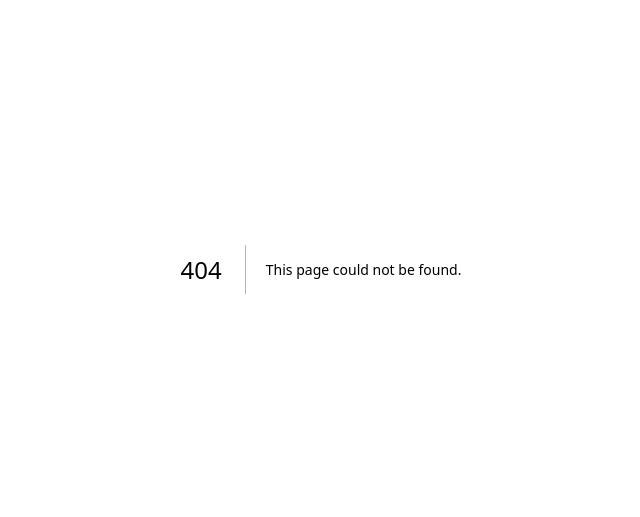
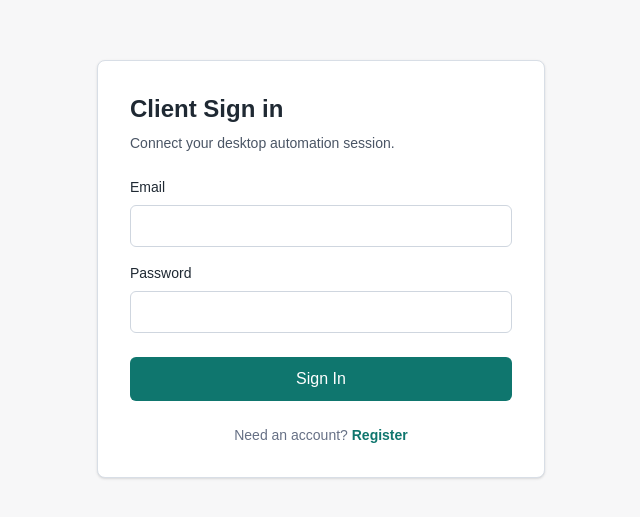
Before and after one commit to hudaibr/admin-panel, a Next.js app: page /client-login in a window 1280 px wide. Before the commit this address had no page. Shown: the part 131-648 px from the top of the page, without its empty margins (319-959 px from the left). Built offline with nearby package versions, Linux system fonts and the light colour scheme; no server answers.

Commit message:
create and refactor admin + client flow

```diff
--- /dev/null
+++ b/app/client-login/page.js
@@ -0,0 +1,111 @@
+'use client'
+
+import { useState, Suspense } from 'react'
+import { supabase } from '@/lib/supabaseClient'
+import { useRouter, useSearchParams } from 'next/navigation'
+import Link from 'next/link'
+
+function ClientLoginForm() {
+  const router = useRouter()
+  const searchParams = useSearchParams()
+  const redirectUri = searchParams.get('redirect')
+
+  const [email, setEmail] = useState('')
+  const [password, setPassword] = useState('')
+  const [error, setError] = useState('')
+  const [loading, setLoading] = useState(false)
+
+  const handleLogin = async (event) => {
+    event.preventDefault()
+    setError('')
+    setLoading(true)
+
+    const { data, error: loginError } = await supabase.auth.signInWithPassword({
+      email,
+      password
+    })
+
+    if (loginError) {
+      setError(loginError.message)
+      setLoading(false)
+      return
+    }
+
+    // Check if user is active (skipping the admin role check)
+    const { data: profile, error: profileError } = await supabase
+      .from('profiles')
+      .select('is_active')
+      .eq('id', data.user.id)
+      .single()
+
+    if (profileError || !profile || profile.is_active === false) {
+      await supabase.auth.signOut()
+      setError('Your account is inactive. Please contact support.')
+      setLoading(false)
+      return
+    }
+
+    if (redirectUri) {
+      const { data: sessionData } = await supabase.auth.getSession()
+      const token = sessionData.session?.access_token
+      window.location.href = `${redirectUri}?token=${token}`
+    } else {
+      router.push('/') // Regular users go to home, not admin dashboard
+    }
+  }
+
+  return (
+    <div className="min-h-screen bg-[#f7f7f8] flex items-center justify-center px-4">
+      <form onSubmit={handleLogin} className="w-full max-w-md bg-white p-8 rounded-lg border border-[#d8dee6] shadow-sm">
+        <h1 className="text-2xl font-bold mb-2">Client Sign in</h1>
+        <p className="text-sm text-gray-600 mb-6">Connect your desktop automation session.</p>
+
+        {error && (
+          <div className="mb-4 rounded-md border border-[#f2b8b5] bg-[#fff4f2] px-4 py-3 text-sm text-[#b42318]">
+            {error}
+          </div>
+        )}
+
+        <label className="mb-2 block text-sm font-medium" htmlFor="email">Email</label>
+        <input
+          id="email"
+          type="email"
+          autoComplete="email"
+          className="w-full mb-4 rounded-md border border-[#cfd6df] px-3 py-2 outline-none focus:border-[#0f766e] focus:ring-2 focus:ring-[#99f6e4]"
+          value={email}
+          onChange={(e) => setEmail(e.target.value)}
+          required
+        />
+
+        <label className="mb-2 block text-sm font-medium" htmlFor="password">Password</label>
+        <input
+          id="password"
+          type="password"
+          autoComplete="current-password"
+          className="w-full mb-6 rounded-md border border-[#cfd6df] px-3 py-2 outline-none focus:border-[#0f766e] focus:ring-2 focus:ring-[#99f6e4]"
+          value={password}
+          onChange={(e) => setPassword(e.target.value)}
+          required
+        />
+
+        <button
+          className="w-full bg-[#0f766e] text-white p-2.5 rounded-md font-semibold hover:bg-[#115e59] disabled:opacity-50 transition-colors"
+          disabled={loading}
+        >
+          {loading ? 'Connecting...' : 'Sign In'}
+        </button>
+        <p className="mt-6 text-center text-sm text-[#667085]">
+          Need an account? <Link href="/client-register" className="text-[#0f766e] font-bold hover:underline">Register</Link>
+        </p>
+      </form>
+    </div>
+  )
+}
+
+export default function ClientLoginPage() {
+  return (
+    <Suspense fallback={<div className="min-h-screen bg-[#f7f7f8] flex items-center justify-center">Loading...</div>}>
+      <ClientLoginForm />
+    </Suspense>
+  )
+}
--- a/app/register/page.js
+++ b/app/client-register/page.js
@@ -88,10 +88,10 @@ function RegisterForm() {
             </div>
             <h1 className="text-2xl font-bold mb-2">Registration Successful</h1>
             <p className="text-[#667085] mb-8">
-              Your account has been created. However, it is currently inactive and requires admin approval before you can sign in to the panel.
+              Your account has been created. However, it is currently inactive and requires admin approval before you can sign in.
             </p>
             <Link
-              href="/login"
+              href="/client-login"
               className="inline-block w-full rounded-md bg-[#0f766e] px-4 py-2.5 text-sm font-semibold text-white hover:bg-[#115e59]"
             >
               Back to Login
@@ -107,7 +107,7 @@ function RegisterForm() {
       <div className="mx-auto flex min-h-[calc(100vh-5rem)] w-full max-w-md items-center">
         <form onSubmit={handleRegister} className="w-full rounded-lg border border-[#d8dee6] bg-white p-8 shadow-sm">
           <div className="mb-8">
-            <p className="text-sm font-semibold uppercase tracking-wide text-[#0f766e]">Admin Panel</p>
+            <p className="text-sm font-semibold uppercase tracking-wide text-[#0f766e]">Client Portal</p>
             <h1 className="mt-2 text-3xl font-bold">Create account</h1>
             <p className="mt-2 text-sm text-[#667085]">Fill in your details to register.</p>
           </div>
@@ -197,7 +197,7 @@ function RegisterForm() {
 
           <p className="mt-6 text-center text-sm text-[#667085]">
             Already have an account?{' '}
-            <Link href="/login" className="font-semibold text-[#0f766e] hover:underline">
+            <Link href="/client-login" className="font-semibold text-[#0f766e] hover:underline">
               Sign in
             </Link>
           </p>
--- a/app/login/page.js
+++ b/app/login/page.js
@@ -1,15 +1,12 @@
 'use client'
 
-import { useState, Suspense } from 'react'
+import { useState } from 'react'
 import { supabase } from '@/lib/supabaseClient'
-import { useRouter, useSearchParams } from 'next/navigation'
+import { useRouter } from 'next/navigation'
 import Link from 'next/link'
 
-function LoginForm() {
+export default function Login() {
   const router = useRouter()
-  const searchParams = useSearchParams()
-  const redirectUri = searchParams.get('redirect')
-
   const [email, setEmail] = useState('')
   const [password, setPassword] = useState('')
   const [error, setError] = useState('')
@@ -44,14 +41,8 @@ function LoginForm() {
       return
     }
 
-    if (redirectUri) {
-      const { data: sessionData } = await supabase.auth.getSession()
-      const token = sessionData.session?.access_token
-      window.location.href = `${redirectUri}?token=${token}`
-    } else {
-      router.push('/dashboard')
-      router.refresh()
-    }
+    router.push('/dashboard')
+    router.refresh()
   }
 
   return (
@@ -101,8 +92,8 @@ function LoginForm() {
           </button>
 
           <p className="mt-6 text-center text-sm text-[#667085]">
-            Don't have an account?{' '}
-            <Link href="/register" className="font-semibold text-[#0f766e] hover:underline">
+            Need a client account?{' '}
+            <Link href="/client-register" className="font-semibold text-[#0f766e] hover:underline">
               Register
             </Link>
           </p>
@@ -111,11 +102,3 @@ function LoginForm() {
     </div>
   )
 }
-
-export default function Login() {
-  return (
-    <Suspense fallback={<div className="min-h-screen bg-[#f7f7f8] flex items-center justify-center">Loading...</div>}>
-      <LoginForm />
-    </Suspense>
-  )
-}
```
